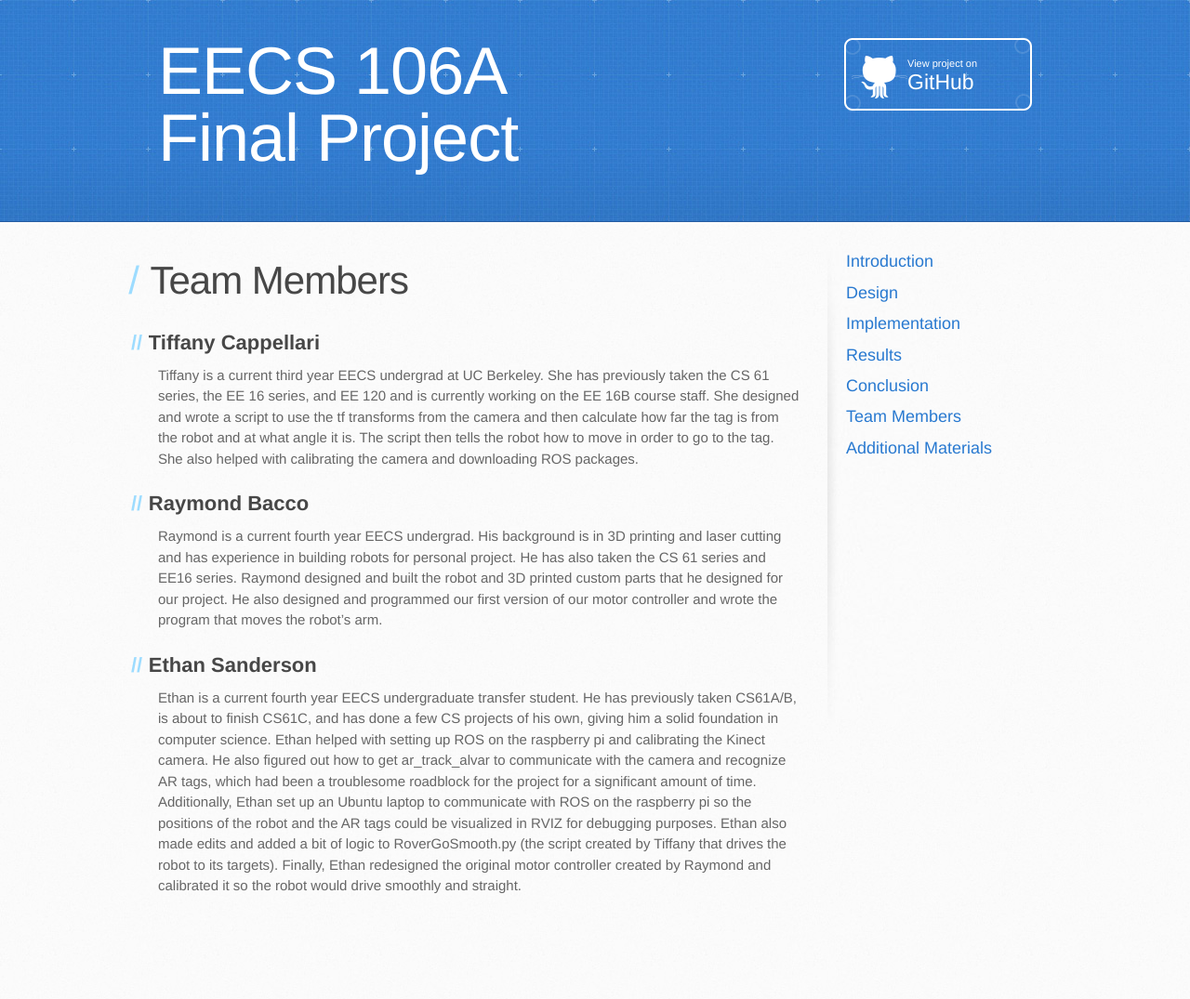
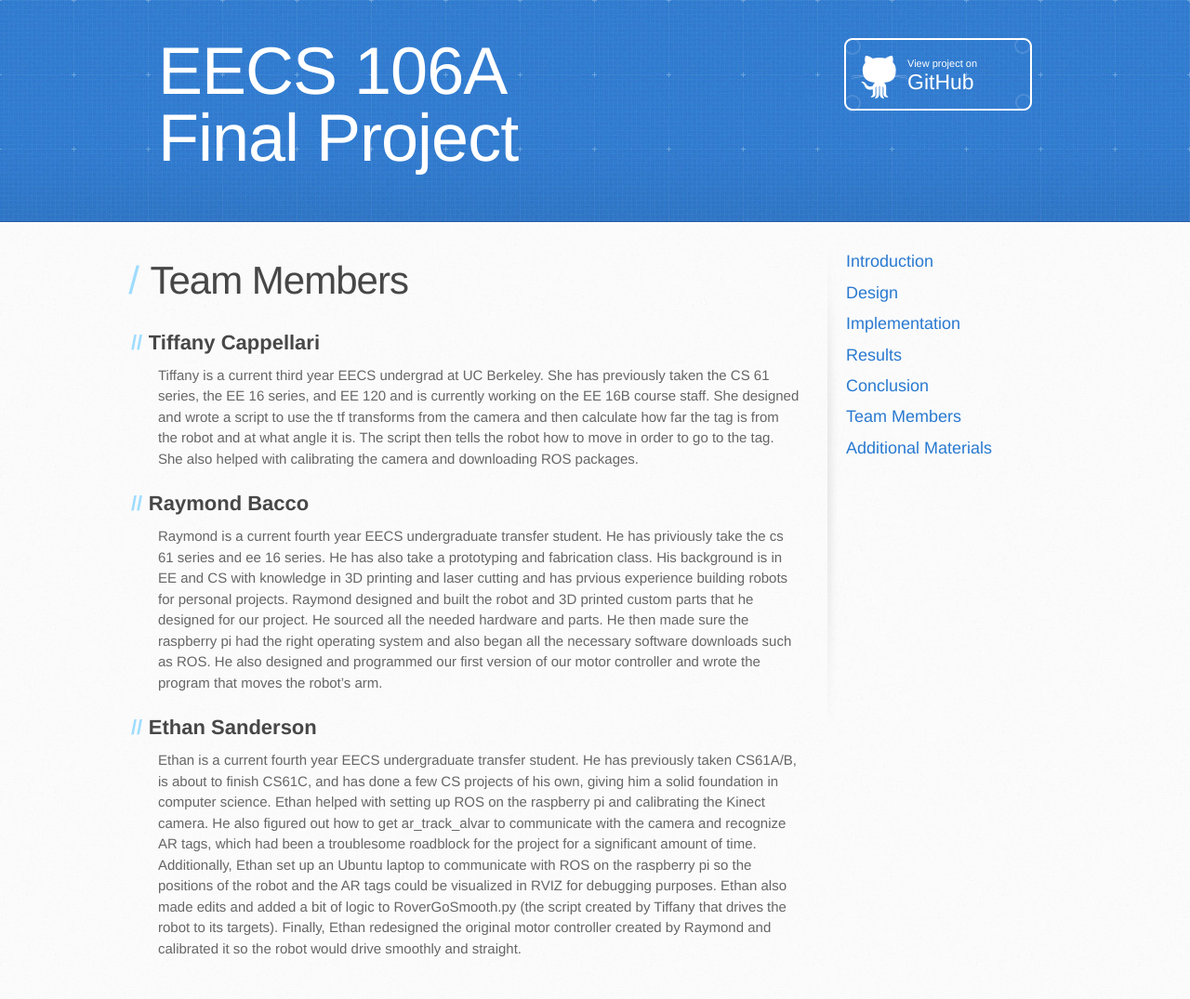
Before and after one commit to raymondbacco/106Arobot, a Jekyll site: the page built from docs/team.md, in a window 1280 px wide. Shown: the whole page at 93% size. Built offline with Jekyll 4.4.1, drawn with Linux system fonts in a browser that asks for light colours; our own code applies the rules of GitHub Pages for plain Markdown files; the repository's description, which GitHub fills in, is left out; before the commit the page ends 1007 px from its top, so only the background shows below that.

Commit message:
updated rays team discription

```diff
--- a/docs/team.md
+++ b/docs/team.md
@@ -11,8 +11,7 @@
 
 ## Raymond Bacco
 
-Raymond is a current fourth year EECS undergrad. His background is in 3D printing and laser cutting and has experience in building robots for personal project. He has also taken the CS 61 series and EE16 series.
-Raymond designed and built the robot and 3D printed custom parts that he designed for our project. He also designed and programmed our first version of our motor controller and wrote the program that moves the robot's arm.
+Raymond is a current fourth year EECS undergraduate transfer student. He has priviously take the cs 61 series and ee 16 series. He has also take a prototyping and fabrication class. His background is in EE and CS with knowledge in 3D printing and laser cutting and has prvious experience building robots for personal projects. Raymond designed and built the robot and 3D printed custom parts that he designed for our project. He sourced all the needed hardware and parts. He then made sure the raspberry pi had the right operating system and also began all the necessary software downloads such as ROS. He also designed and programmed our first version of our motor controller and wrote the program that moves the robot's arm.
 
 ## Ethan Sanderson
 
```
Also changed, not shown: 1 other file.
